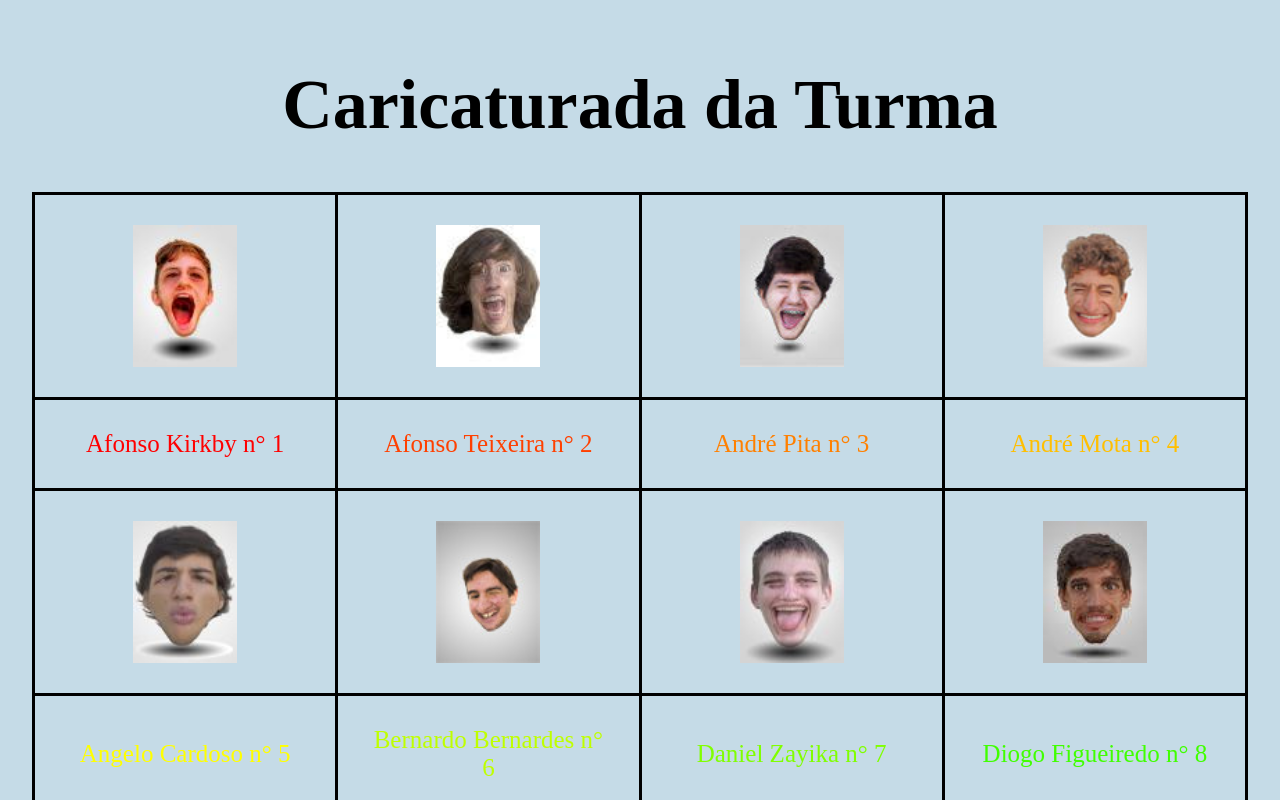
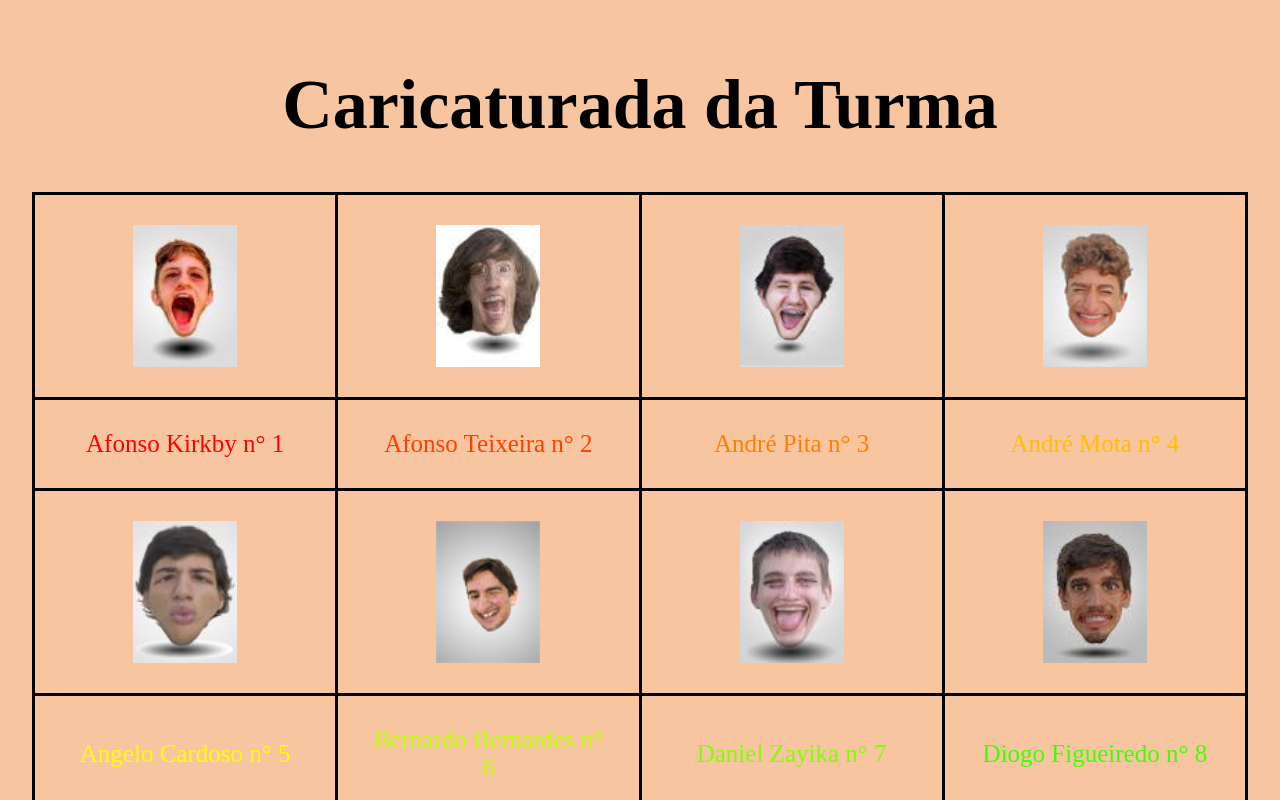
Before and after one commit to haojie-huang/passo-5, a plain HTML site: page index.html in a window 1280 px wide. Shown: the top 800 px of the page. Drawn offline with Linux system fonts and the light colour scheme.

Commit message:
Update index.html

```diff
--- a/index.html
+++ b/index.html
@@ -19,7 +19,7 @@ table,th,td{
 	font-size:70px;
 	}
 	body {
-        background-color: #C5DBE7;
+        background-color: #F7C59F;
 	margin: 0;
 	width: 100%;
 	height: 100%;
```
